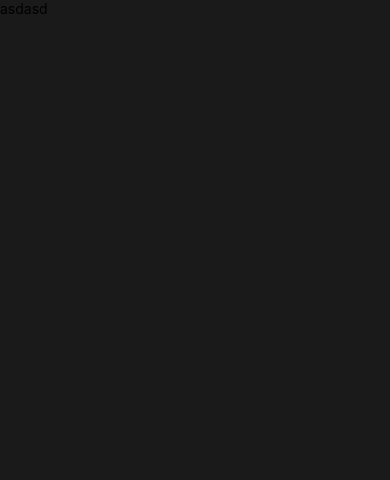
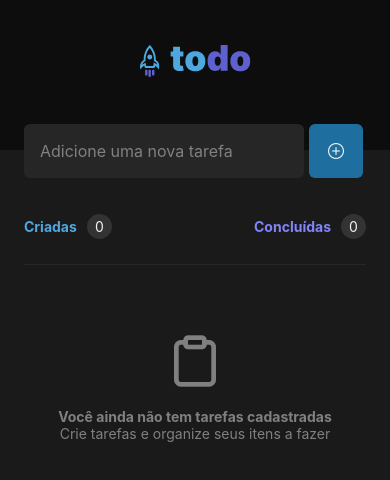
Before and after one commit to liandro-silva/projeto_todo_ignite, a React Native app: screen / in a window 390 px wide. Shown: the top 480 px of the page. Built offline with nearby package versions, Linux system fonts and the light colour scheme.

Commit message:
feat: mount screen

```diff
--- a/App.tsx
+++ b/App.tsx
@@ -1,8 +1,42 @@
-import { StatusBar, Text, StyleSheet } from 'react-native';
+import { Alert, StatusBar, StyleSheet } from 'react-native';
+import { Header, TaskArea, TaskForm, TaskItem } from './src/components';
+import { useTaskManager } from './src/hooks/useTaskManager';
+import { Tasks } from './src/interfaces';
 import { WrapperLayout } from './src/layouts';
 import { colors } from './src/theme';
 
 export default function App() {
+  const { tasks, createTask, updateTask, deleteTask} = useTaskManager();
+
+  const handleCreateTask = (title: string) => {
+    if(title.trim() === "") {
+      return Alert.alert("Erro", "É preciso informar o título para adicionar uma nova tarefa")
+    }
+
+    const task: Tasks = {
+      title,
+      uuid: Math.floor(Date.now() * Math.random()).toString(36),
+      isCompleted: false
+    };
+
+    createTask(task);
+  }
+
+  const handleUpdateTask = (id: string, task: Tasks) => updateTask(id, task);
+
+  const handleDeleteTask = (id: string) => {
+    return Alert.alert("Atenção", "Você tem certeza que deseja excluir esta atividade?", [
+      {
+        text: 'Não',
+        style: 'destructive',
+      },
+      {
+        text: 'Sim',
+        onPress: () => deleteTask(id)
+      }
+    ])
+  };
+
   return (
     <>
       <StatusBar
@@ -11,7 +45,15 @@ export default function App() {
         translucent
       />
       <WrapperLayout style={globalStyles.container}>
-        <Text>asdasd</Text>
+        <Header />
+        <TaskArea>
+          <TaskForm onAddNewTask={handleCreateTask}/>
+          <TaskItem
+            tasks={tasks}
+            onUpdateTask={handleUpdateTask}
+            onRemoveTask={handleDeleteTask}
+          />
+        </TaskArea>
       </WrapperLayout>
     </>
   );
@@ -19,8 +61,8 @@ export default function App() {
 
 const globalStyles = StyleSheet.create({
   container: {
-    backgroundColor: colors.base.gray[600],
+    backgroundColor: colors.base.gray[700],
     flex: 1,
     padding: 24
   }
-})
+});
```
